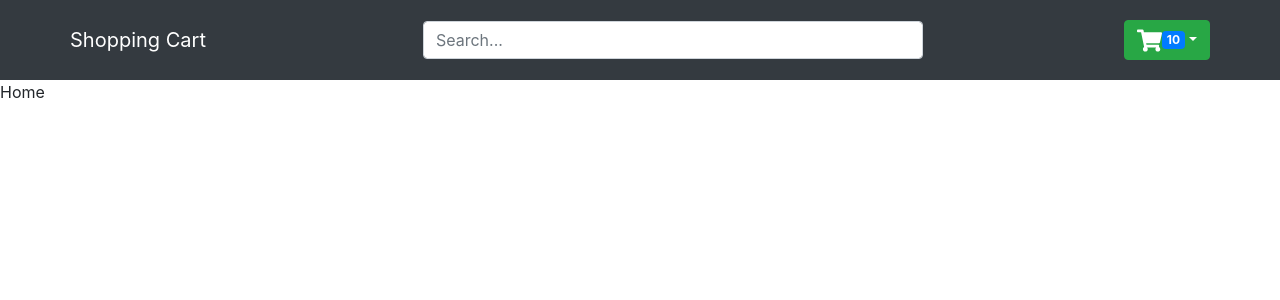
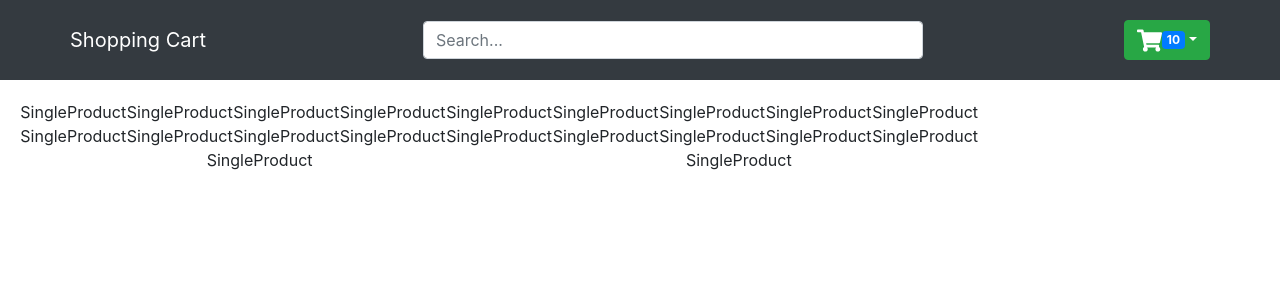
Before and after one commit to vitorolopes/React-Shopping-Cart, a React (Create React App) app: page / in a window 1280 px wide. Shown: the top 300 px of the page. Built offline with nearby package versions, Linux system fonts and the light colour scheme.

Commit message:
Reducer set up. Map fake data(products).<SingleProduct>

```diff
--- a/src/components/Home.js
+++ b/src/components/Home.js
@@ -1,14 +1,21 @@
 import React from 'react';
 import { useCartContext } from '../context/CartContextProvider';
-
+import SingleProduct from './SingleProduct'
 
 const Home = () => {
 
-  const {dummyValue} = useCartContext()
-  console.log(dummyValue);
+  const {state:{products}} = useCartContext()
 
   return (
-    <div>Home</div>
+    <div className='Home'>
+      <div className="productContainer">
+        {
+          products.map( prod => {
+            return <SingleProduct prod={prod} key={prod.id}/>
+          })
+        }
+      </div>
+    </div>
   )
 }
 
--- /dev/null
+++ b/src/components/SingleProduct.js
@@ -0,0 +1,9 @@
+import React from 'react'
+
+const SingleProduct = () => {
+  return (
+    <div>SingleProduct</div>
+  )
+}
+
+export default SingleProduct
--- a/src/context/CartContextProvider.js
+++ b/src/context/CartContextProvider.js
@@ -1,13 +1,12 @@
-import React, { createContext, useContext } from 'react';
+import React, { createContext, useContext, useReducer } from 'react';
 import { faker } from '@faker-js/faker';
+import cartReducer from './cartReducer'
 
 const CartContext = createContext()
 
 export const CartContextProvider = ( {children} ) => {
 
-  const dummyValue = "This is a dummy value"
-
-  const products = [...Array(20)].map(() => (
+  const products = [...Array(20)].map(() => (//creates an array of 20 undefined elements
     {
       id: faker.datatype.uuid(),
       name: faker.commerce.productName(),
@@ -22,13 +21,15 @@ export const CartContextProvider = ( {children} ) => {
   )) // creates 20 objects with keys equalt to id, name, price
    // etc and values given by faker API
 
-
-  console.log(products);
+  const [state, dispatch] = useReducer(cartReducer, {
+      products: products,
+      cart: []
+  })
 
   return(
     <CartContext.Provider
         value={{
-            dummyValue
+            state
         }}
     >
       { children }
--- /dev/null
+++ b/src/context/cartReducer.js
@@ -0,0 +1,7 @@
+const cartReducer = (state, action) => {
+  switch(action.type){
+
+    default:
+      return state
+  }
+ }
```
